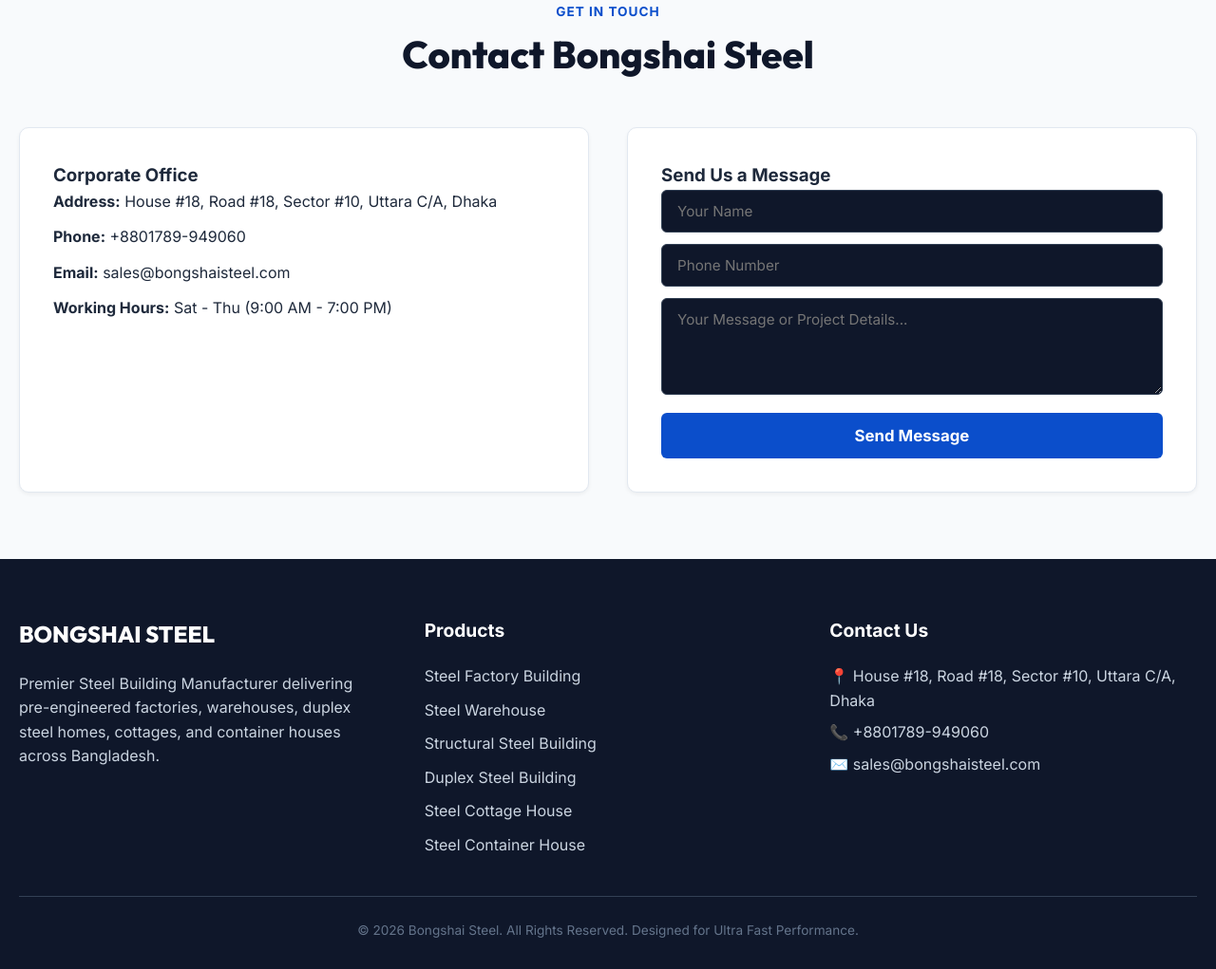
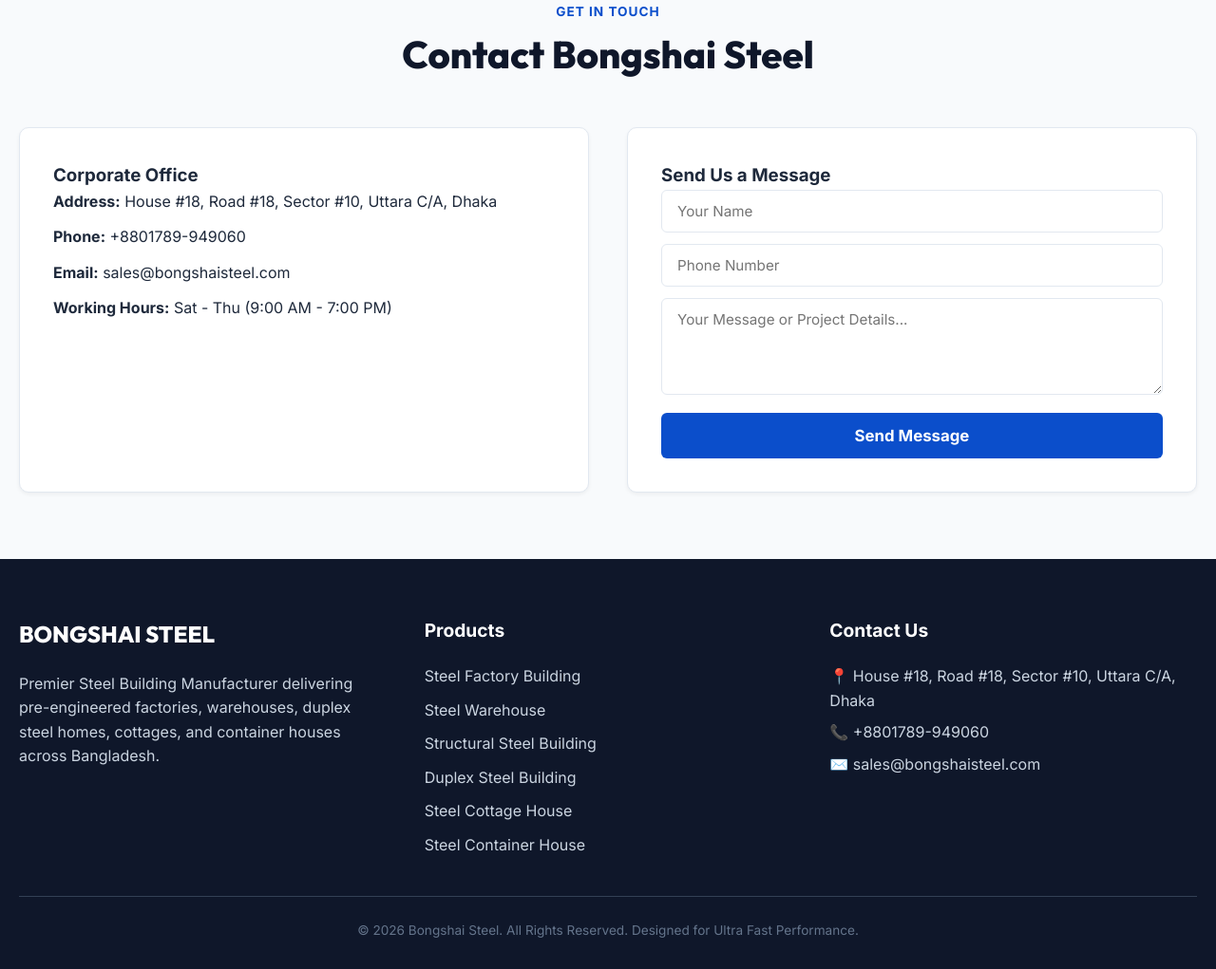
Before and after one commit to noormdgolam/bongshaisteel, a PHP site: page / in a window 1280 px wide, after a click on "Contact Us". Shown: the part 215-1236 px from the top of the page at 95% size. Run offline with PHP 8.4, Linux system fonts and the light colour scheme.

Commit message:
Fix mobile drawer visibility, button contrast, and contact form styling
- Mobile drawer had display:none baked into the base rule, so the
  .active class toggle never actually rendered it despite the JS
  working correctly.
- Secondary hero button had no background-color, falling back to the
  browser's default gray button face and making its white text
  nearly invisible.
- Contact form inputs reused the dark estimator's .form-input style,
  looking mismatched on the white contact card; scoped a light
  variant plus a dark-theme override.
- Hardened html { overflow-x: hidden } alongside body's existing rule
  as defense against off-canvas drawer transforms on real mobile
  browsers.

Verified via headless Chromium at iPhone SE and iPhone 13 widths
across every view and modal: no horizontal overflow, no console
errors, no failed asset requests.

Co-Authored-By: Claude Sonnet 5 <noreply@anthropic.com>

```diff
--- a/styles.css
+++ b/styles.css
@@ -37,6 +37,7 @@ html {
   scroll-behavior: smooth;
   font-size: 16px;
   text-size-adjust: 100%;
+  overflow-x: hidden;
 }
 
 body {
@@ -844,6 +845,21 @@ button, input, select, textarea {
   box-shadow: var(--shadow-sm);
 }
 
+.contact-card .form-input {
+  background-color: #ffffff;
+  border: 1px solid var(--border-color);
+  color: var(--text-main);
+}
+
+.contact-card .form-input:focus {
+  border-color: var(--accent);
+}
+
+:root[data-theme="dark"] .contact-card .form-input {
+  background-color: #0f172a;
+  border-color: #334155;
+}
+
 /* ==========================================================================
    MODAL POPUP
    ========================================================================== */
```
